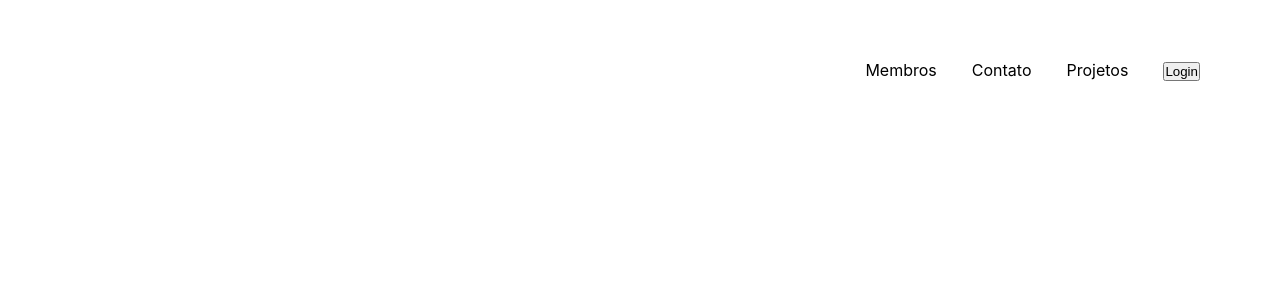
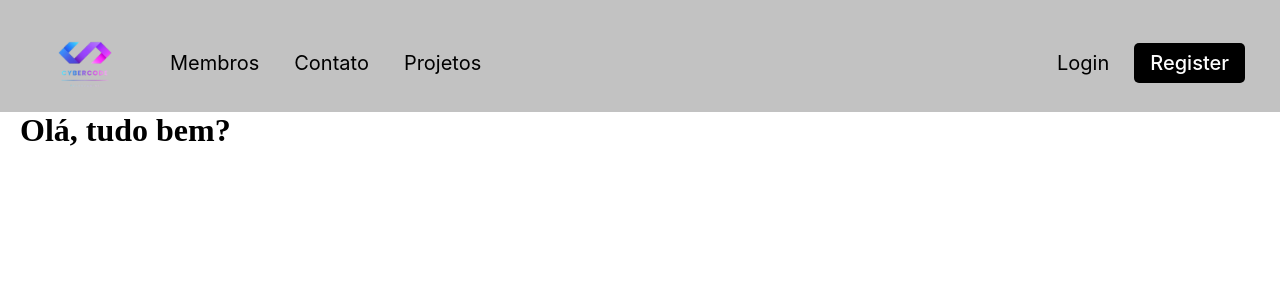
Before and after one commit to GrupoDev-PI/PRIN2, a Vue app: page / in a window 1280 px wide. Shown: the top 300 px of the page. Built offline with nearby package versions, Linux system fonts and the light colour scheme.

Commit message:
Feat: criação componente ApresentationVue

```diff
--- /dev/null
+++ b/src/components/ApresentationVue.vue
@@ -0,0 +1,17 @@
+<template>
+    <main>
+        <div class="container-saudations">
+            <h1>Olá, tudo bem?</h1>
+        </div>
+    </main>
+</template>
+
+<script setup>
+
+</script>
+
+<style scoped>
+main {
+    margin: 0px 20px;
+}
+</style>
--- a/src/components/HeaderVue.vue
+++ b/src/components/HeaderVue.vue
@@ -1,17 +1,17 @@
 <template>
     <header>
-        <div class="container-header">
         <nav class="container-nav">
             <ul class="list-nav">
+                <li><img src="/logo_pi.png" alt="" class="logo"></li>
                 <li class="link-navegation">Membros</li>
                 <li class="link-navegation">Contato</li>
                 <li class="link-navegation">Projetos</li>
-                    <li>
-                        <button class="button-login">Login</button>
-                    </li>
+            </ul>
+            <ul class="list-auth">
+                <li class="link-authentication">Login</li>
+                <li class="link-authentication button-register">Register</li>
             </ul>
         </nav>
-        </div>
     </header>
 </template>
 
@@ -21,25 +21,49 @@
 
 <style scoped>
 header {
+    background-color: #C2C2C2;
     font-family: "Inter", sans-serif;
-}
-.container-header {
-    display: flex;
-    justify-content: flex-end;
-    margin-right: 20px;
 }
 
 .container-nav {
-    padding: 60px;
+    display: flex;
+    justify-content: space-between;
+    padding: 10px 35px;
 }
 
-.list-nav {
+.list-nav, .list-auth {
     display: flex;
+    align-items: center;
     gap: 35px;
     list-style: none;
+    font-size: 20px;
 }
 
-.button-login {
+.list-auth {
+    gap: 25px;
+}
 
+.logo {
+    position: relative;
+    top: 5px;
+    width: 100px;
+}
+
+.button-register {
+    background-color: #000;
+    color: #FDFDFD;
+    border: none;
+    border-radius: 5px;
+    padding: 8px 16px;
+    font-size: 20px;
+    font-weight: 500;
+    transition: .4s ease-in-out;
+    cursor: pointer;
+}
+
+.button-register:hover {
+    background-color: #FDFDFD;
+    color: #000;
+    font-weight: 500;
 }
 </style>
--- a/src/views/HomeView.vue
+++ b/src/views/HomeView.vue
@@ -1,20 +1,23 @@
 <template>
   <div class="container-home">
     <HeaderVue />
+    <ApresentationVue />
   </div>
 </template>
 
 <script setup>
 import HeaderVue from "../components/HeaderVue.vue";
+import ApresentationVue from "../components/ApresentationVue.vue";
 </script>
 
 <style scoped>
 .container-home {
   display: grid;
   grid-template-areas:
-  "header"
-  "main"
-  "footer";
-  grid-template-rows: 1fr 3fr 2fr;
+      "header"
+      "main"
+      "footer";
+  grid-template-rows: 14% 71% 15%;
+  height: 100vh;
 }
 </style>
```
Also changed, not shown: public/logo_pi.png (added). Lines whose indentation alone changed are shown as unchanged.
